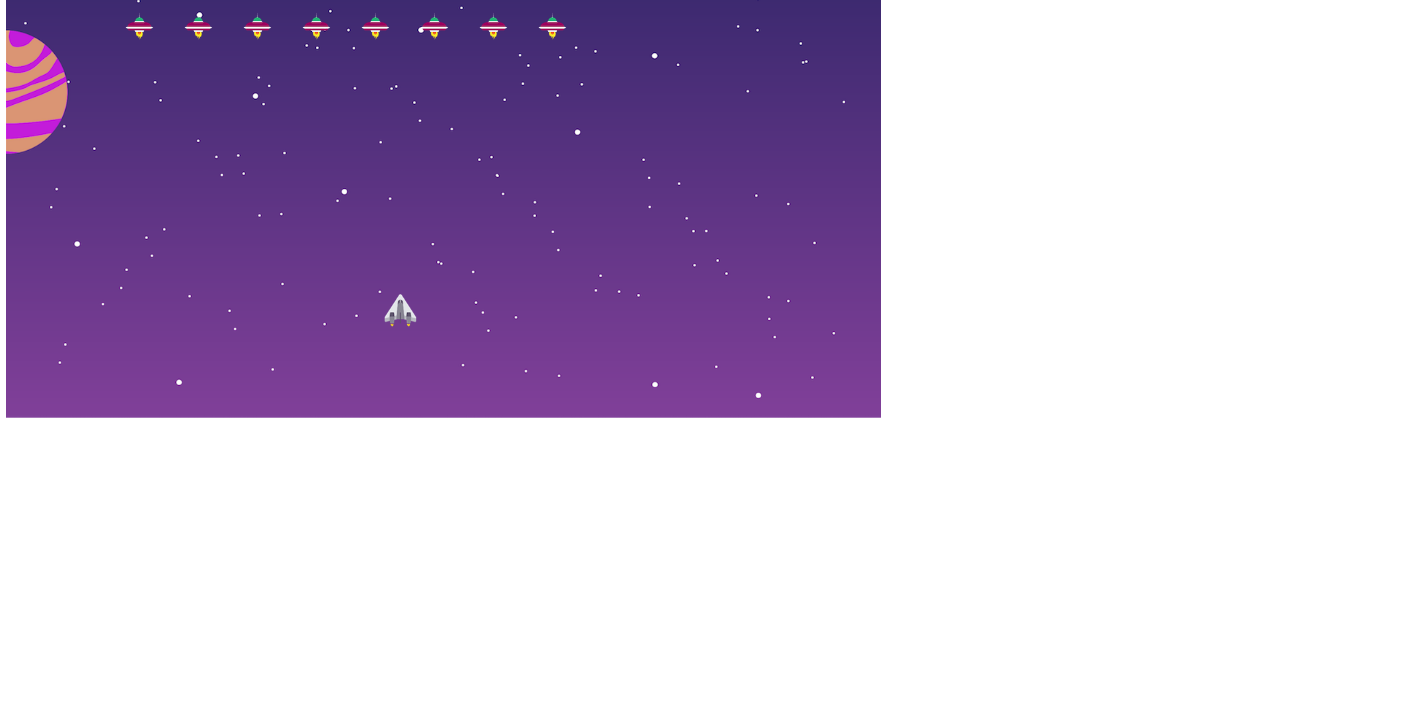
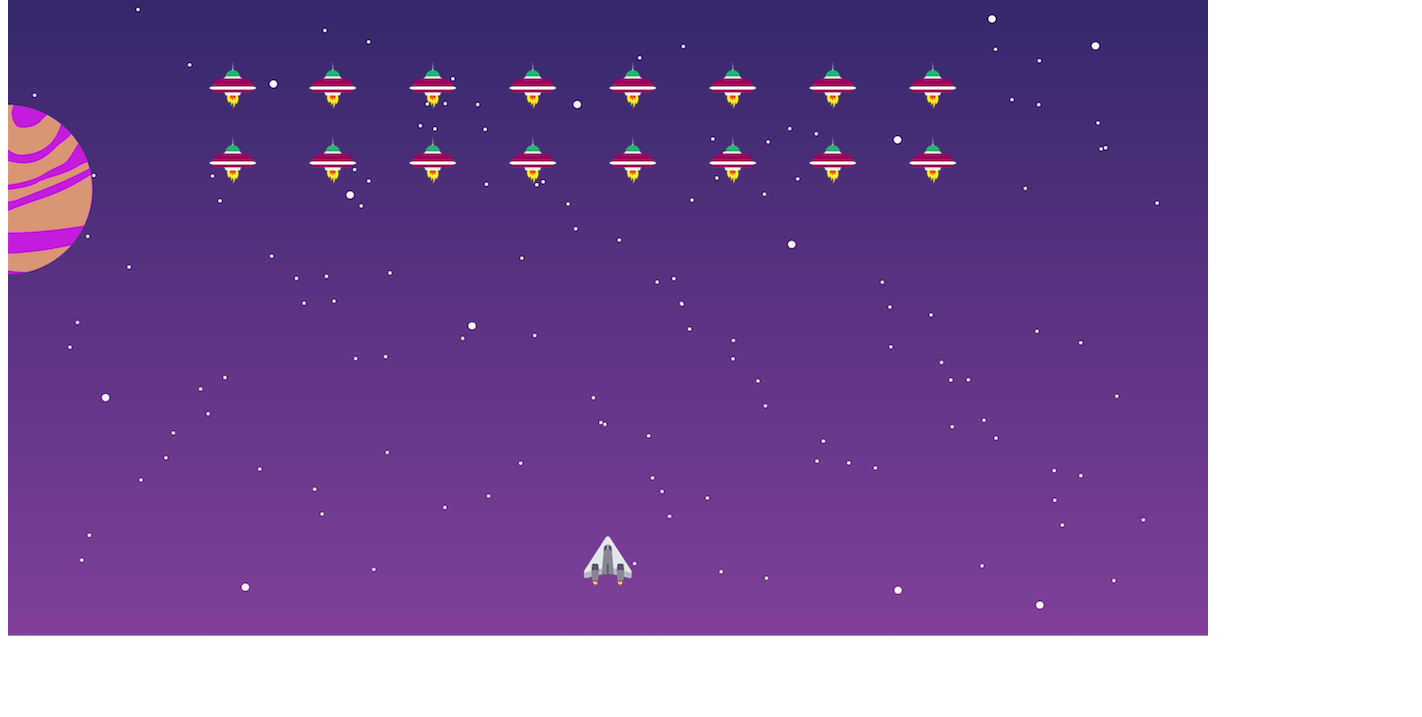
Before and after one commit to sivaaks/conquer, a plain HTML site: page index.html in a window 1280 px wide. Shown: the part 172-889 px from the top of the page, 1422 px wide, since content can reach past the window. After the commit the page ends 800 px from the top, so only its background shows below. Drawn offline with Linux system fonts and the light colour scheme.

Commit message:
css zoom change reverted

```diff
--- a/css/styles.css
+++ b/css/styles.css
@@ -1,6 +1,3 @@
-* {
-  zoom: 90%;
-}
 #background {
   background-image: url("/assets/background.png");
   width: 1200px;
```
